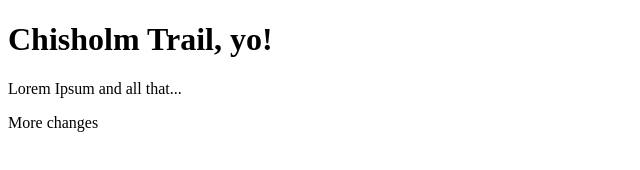
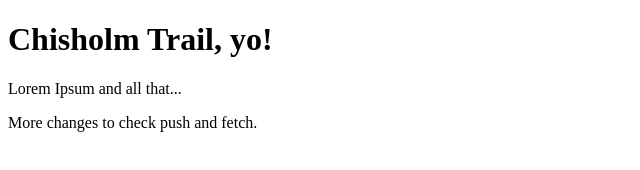
Before and after one commit to RenMan/ChisholmTrail, a plain HTML site: page index.html in a window 1280 px wide. Shown: the whole page, without its empty margins (0-640 px from the left). Drawn offline with Linux system fonts and the light colour scheme.

Commit message:
Made alterations to copy to test put and fetch

```diff
--- a/index.html
+++ b/index.html
@@ -8,6 +8,6 @@
 <body>
 <h1>Chisholm Trail, yo!</h1>
 <p>Lorem Ipsum and all that...</p>
-<p>More changes</p>
+<p>More changes to check push and fetch.</p>
 </body>
 </html>
```
